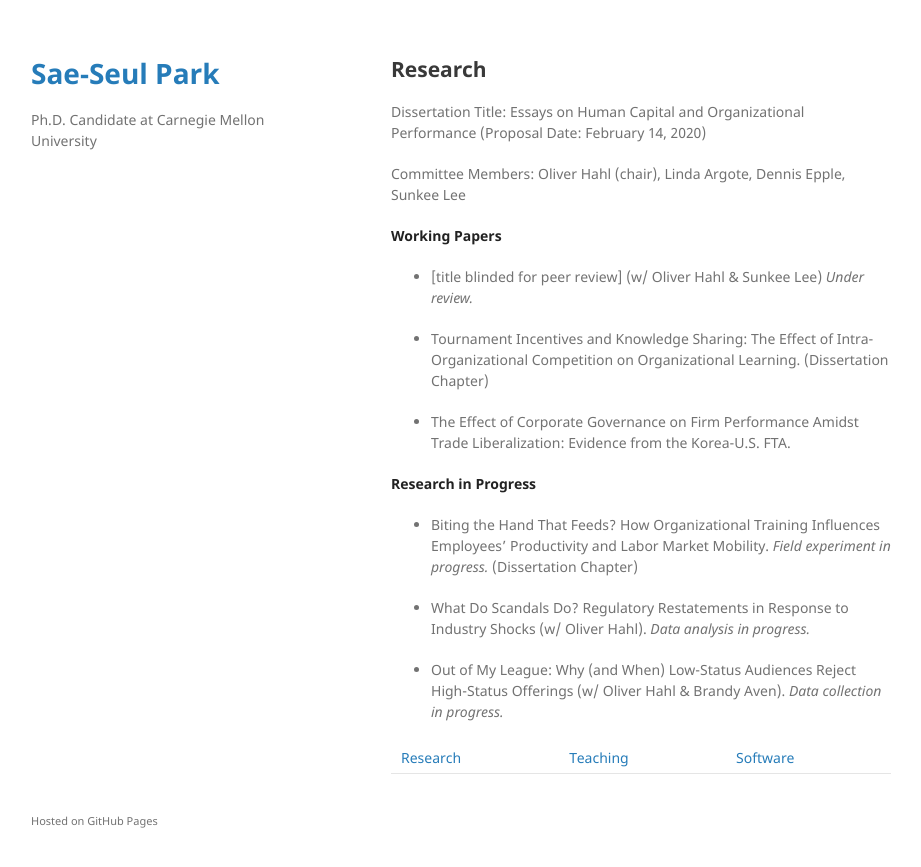
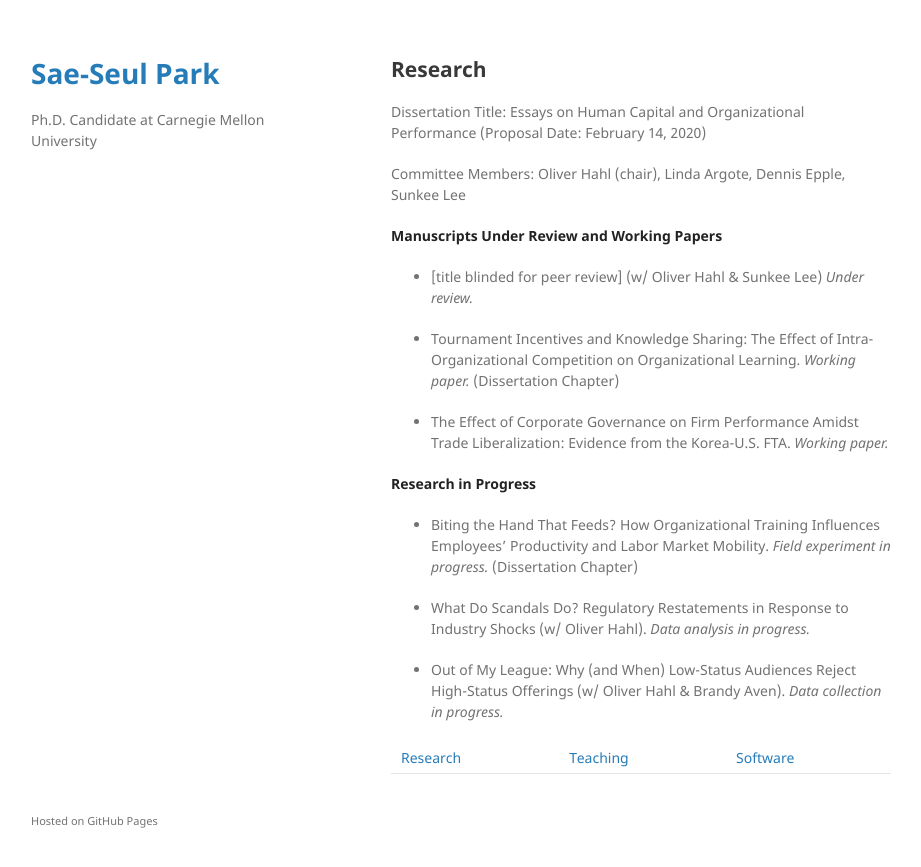
Before and after one commit to saepark/saepark.github.io, a Jekyll site: the page built from research.md, in a window 1280 px wide. Shown: the top 867 px of the page, without its empty margins (179-1100 px from the left). Built offline with Jekyll 4.4.1, drawn with Linux system fonts in a browser that asks for light colours; our own code applies the rules of GitHub Pages for plain Markdown files.

Commit message:
Update research.md

```diff
--- a/research.md
+++ b/research.md
@@ -10,13 +10,13 @@ Dissertation Title: Essays on Human Capital and Organizational Performance
 Committee Members:
 Oliver Hahl (chair), Linda Argote, Dennis Epple, Sunkee Lee
 
-**Working Papers**
+**Manuscripts Under Review and Working Papers**
 
 * [title blinded for peer review] (w/ Oliver Hahl & Sunkee Lee) _Under review._
 
-* Tournament Incentives and Knowledge Sharing: The Effect of Intra-Organizational Competition on Organizational Learning. (Dissertation Chapter)
+* Tournament Incentives and Knowledge Sharing: The Effect of Intra-Organizational Competition on Organizational Learning. _Working paper._ (Dissertation Chapter)
 
-* The Effect of Corporate Governance on Firm Performance Amidst Trade Liberalization: Evidence from the Korea-U.S. FTA.
+* The Effect of Corporate Governance on Firm Performance Amidst Trade Liberalization: Evidence from the Korea-U.S. FTA. _Working paper._
 
 **Research in Progress**
 
```
